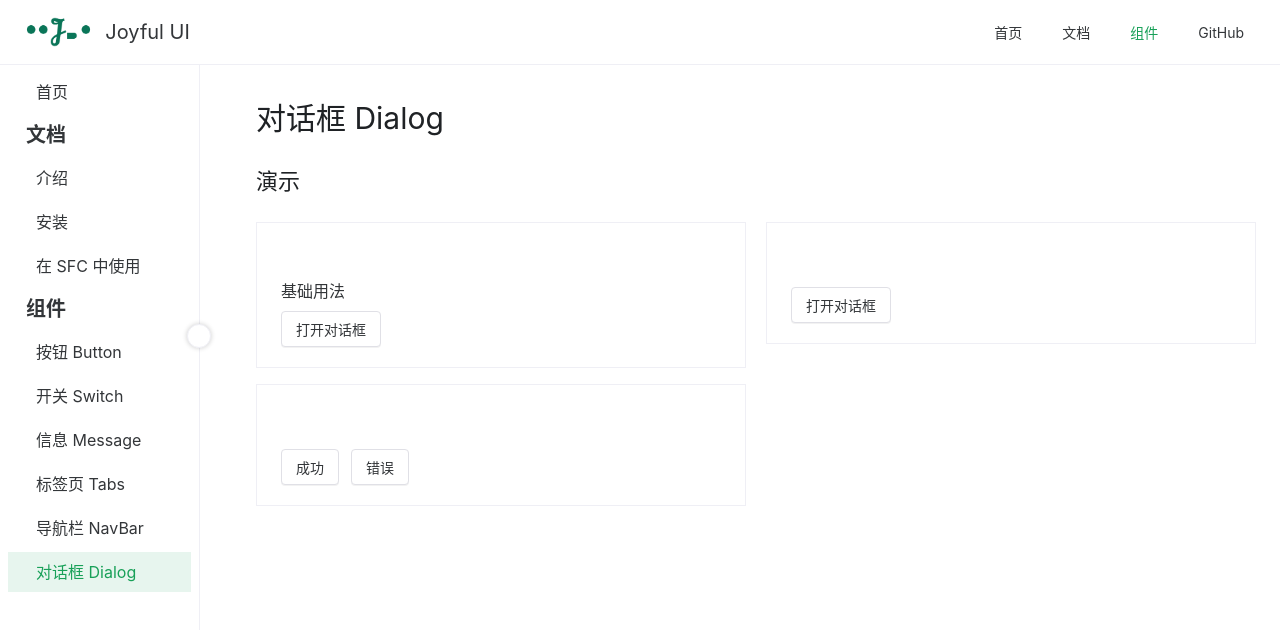
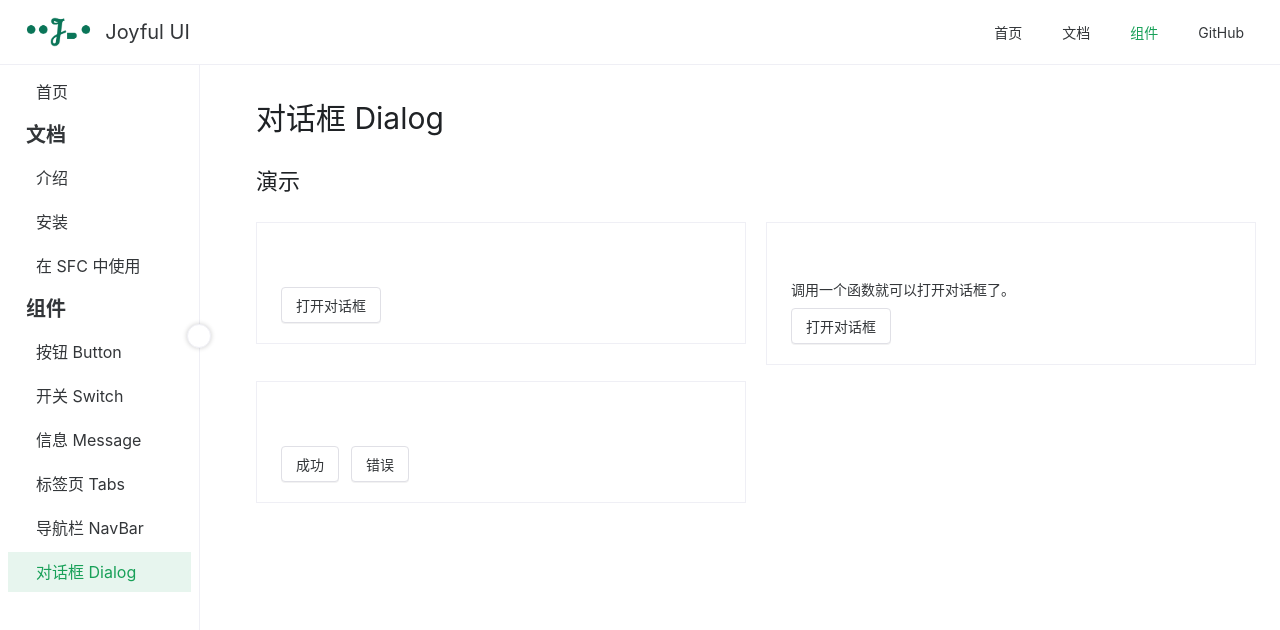
Before and after one commit to 12callie/joyful-ui, a Vue app: page /joyful/components/dialog in a window 1280 px wide. Shown: the top 630 px of the page. Built offline with nearby package versions, Linux system fonts and the light colour scheme.

Commit message:
添加Dialog描述

```diff
--- a/src/components/Dialog1.demo.vue
+++ b/src/components/Dialog1.demo.vue
@@ -1,6 +1,5 @@
 <demo>基础用法</demo>
 <template>
-  <div>基础用法</div>
   <Button @click="openDialog">打开对话框</Button>
   <Dialog
       v-model:dialogVisible="dialogVisible"
--- a/src/views/DialogDemo.vue
+++ b/src/views/DialogDemo.vue
@@ -1,9 +1,11 @@
 <script lang="ts" setup>
+import { ref } from 'vue'
 import Demo from '../components/Demo.vue'
 import Dialog1Demo from '../components/Dialog1.demo.vue'
 import Dialog2Demo from '../components/Dialog2.demo.vue'
 import Dialog3Demo from '../components/Dialog3.demo.vue'
 
+const dialog2Description = ref('调用一个函数就可以打开对话框了。')
 </script>
 
 <template>
@@ -13,7 +15,7 @@ import Dialog3Demo from '../components/Dialog3.demo.vue'
     <h2 class="component-demos-h2">演示</h2>
     <div class="component-demos">
       <Demo :component="Dialog1Demo" />
-      <Demo :component="Dialog2Demo" />
+      <Demo :component="Dialog2Demo" :description="dialog2Description" />
       <Demo :component="Dialog3Demo" />
     </div>
   </div>
```
